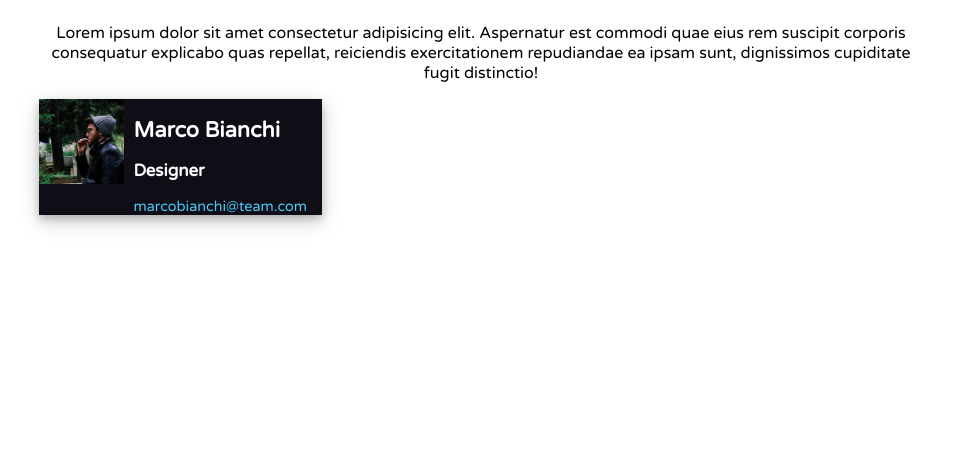
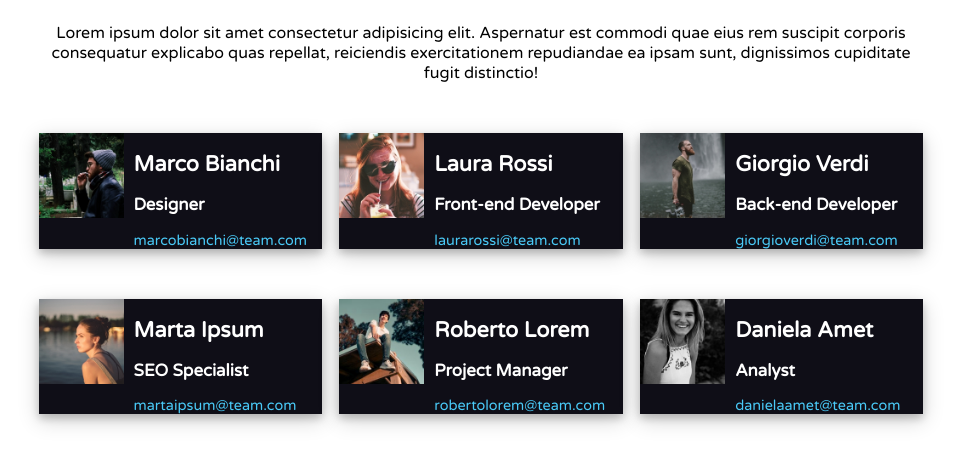
Before and after one commit to jfmarkan/html-css-float-cards, a plain HTML site: page index.html in a window 1280 px wide. Shown: the part 68-534 px from the top of the page, without its empty margins (159-1120 px from the left). Drawn offline with Linux system fonts and the light colour scheme.

Commit message:
Copied every card and created a new row

```diff
--- a/css/styles.css
+++ b/css/styles.css
@@ -16,8 +16,8 @@ h1{
     color: #e4306f;
 }
 
-h2{
-
+.row{
+    margin-top: 50px;
 }
 
 .clearfix::after {
@@ -31,6 +31,10 @@ div.card{
     background-color: #0f0e17;
     text-align: left;
     box-shadow: 0 4px 8px 0 rgba(0, 0, 0, 0.2), 0 6px 20px 0 rgba(0, 0, 0, 0.19);
+}
+
+div.card:nth-of-type(2){
+    margin: 0 2%;
 }
 
 .float-left{
--- a/index.html
+++ b/index.html
@@ -20,7 +20,7 @@
         </section>
         <section>
             <div class="row clearfix">
-                <div class="card float-left">
+                <div class="card float-left clearfix">
                     <img src="img/male1.png" alt="">
                     <div class="data float-left">
                         <h2>Marco Bianchi</h2>
@@ -28,6 +28,48 @@
                         <span class="email">marcobianchi@team.com</span>
                     </div>
                 </div>
+                <div class="card float-left clearfix">
+                    <img src="img/female1.png" alt="">
+                    <div class="data float-left">
+                        <h2>Laura Rossi</h2>
+                        <h3>Front-end Developer</h3>
+                        <span class="email">laurarossi@team.com</span>
+                    </div>
+                </div>
+                <div class="card float-left clearfix">
+                    <img src="img/male2.png" alt="">
+                    <div class="data float-left">
+                        <h2>Giorgio Verdi</h2>
+                        <h3>Back-end Developer</h3>
+                        <span class="email">giorgioverdi@team.com</span>
+                    </div>
+                </div>
+            </div>
+            <div class="row clearfix">
+                <div class="card float-left clearfix">
+                    <img src="img/female2.png" alt="">
+                    <div class="data float-left">
+                        <h2>Marta Ipsum</h2>
+                        <h3>SEO Specialist</h3>
+                        <span class="email">martaipsum@team.com</span>
+                    </div>
+                </div>
+                <div class="card float-left clearfix">
+                    <img src="img/male3.png" alt="">
+                    <div class="data float-left">
+                        <h2>Roberto Lorem</h2>
+                        <h3>Project Manager</h3>
+                        <span class="email">robertolorem@team.com</span>
+                    </div>
+                </div>
+                <div class="card float-left clearfix">
+                    <img src="img/female3.png" alt="">
+                    <div class="data float-left">
+                        <h2>Daniela Amet</h2>
+                        <h3>Analyst</h3>
+                        <span class="email">danielaamet@team.com</span>
+                    </div>
+                </div>
             </div>
         </section>
     </div>
```
